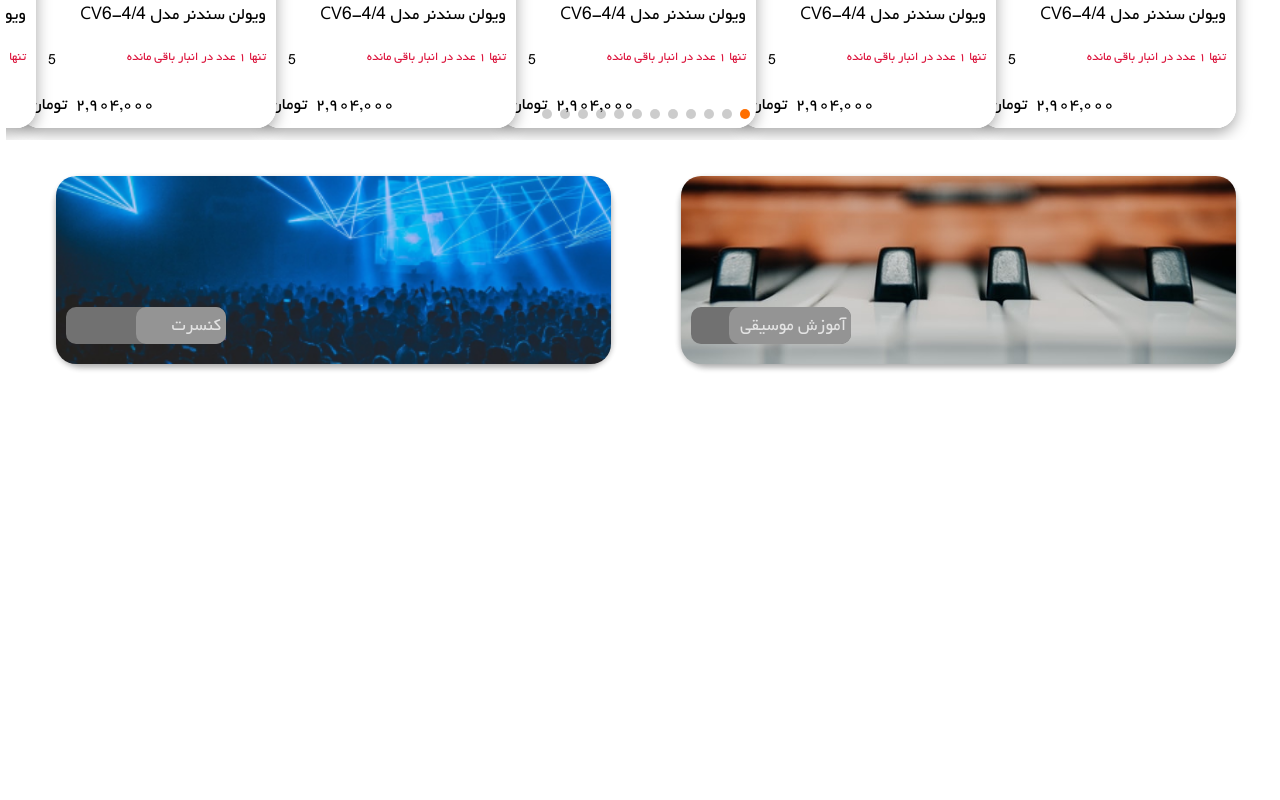
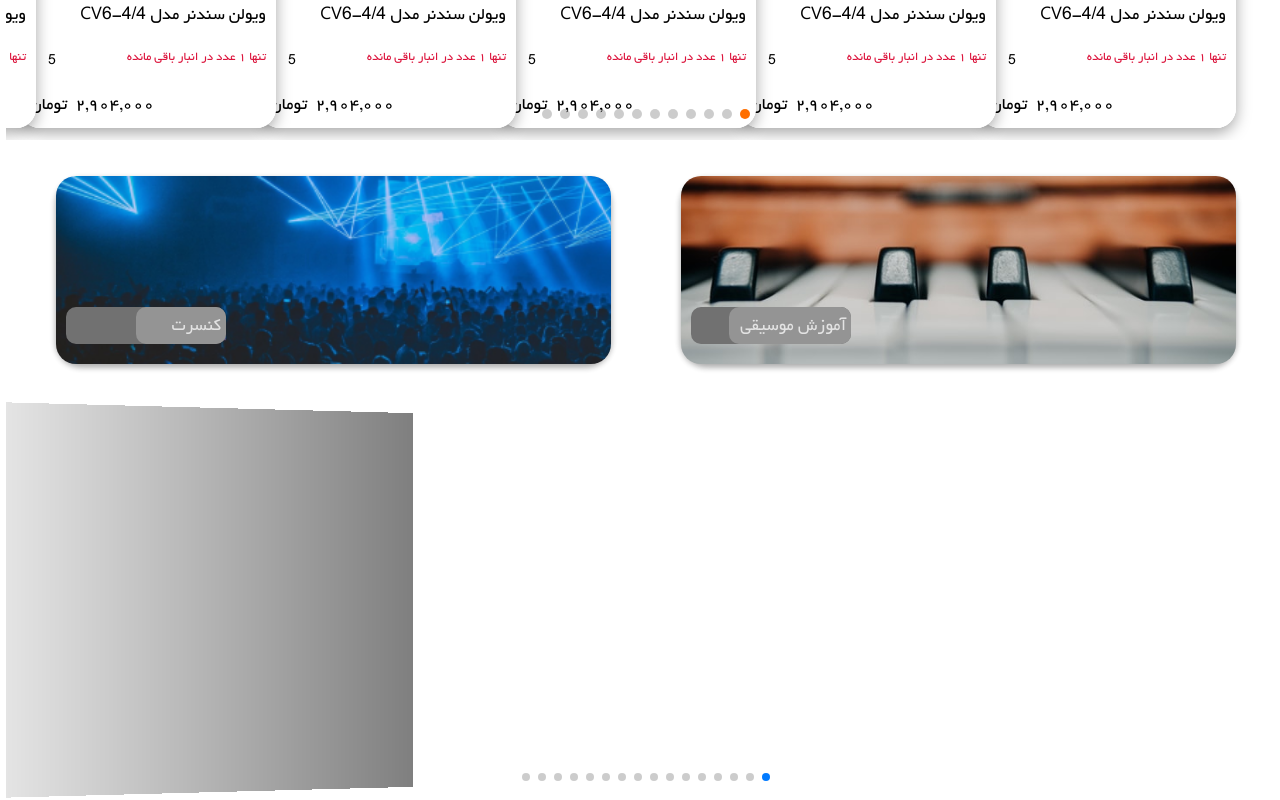
Before and after one commit to sepehrzmn/dokan-shopping-web, a React (Create React App) app: page / in a window 1280 px wide. Shown: the part 1820-2620 px from the top of the page. Before the commit the page ends 2220 px from the top, so only its background shows below. Built offline with nearby package versions, Linux system fonts and the light colour scheme; some icons are missing; a web font is replaced by a local one.

Commit message:
addded Comments

```diff
--- /dev/null
+++ b/src/Components/Comments/Comments.jsx
@@ -0,0 +1,43 @@
+import React from "react";
+import "./comments.css";
+import "swiper/css";
+import "swiper/css/effect-coverflow";
+import "swiper/css/pagination";
+import { Swiper, SwiperSlide } from "swiper/react";
+import { EffectCoverflow, Pagination } from "swiper";
+
+function Comments() {
+	return (
+		<div className="comments">
+			<Swiper
+				effect={"coverflow"}
+				grabCursor={true}
+				centeredSlides={true}
+				slidesPerView={"auto"}
+				style={{ height: "100%", width: "40%", overflow: "visible" }}
+				coverflowEffect={{
+					rotate: 10,
+					stretch: 10,
+					depth: 40,
+					modifier: 1,
+					slideShadows: true,
+				}}
+				pagination={true}
+				modules={[EffectCoverflow, Pagination]}
+				className="mySwiper"
+			>
+				{Array(16)
+					.fill("")
+					.map(() => {
+						return (
+							<SwiperSlide style={{ width: "100%" }}>
+								{/* <Comment /> */}
+							</SwiperSlide>
+						);
+					})}
+			</Swiper>
+		</div>
+	);
+}
+
+export default Comments;
--- /dev/null
+++ b/src/Components/Comments/comments.css
@@ -0,0 +1,4 @@
+.comments {
+	height: 50vh;
+	overflow: hidden;
+}
--- a/src/Components/Home/Home.jsx
+++ b/src/Components/Home/Home.jsx
@@ -1,5 +1,6 @@
 import React from "react";
 import CategoryHome from "../CategoryHome/CategoryHome";
+import Comments from "../Comments/Comments";
 import Introduction from "../Introduction/Introduction";
 import Invitation from "../Invitation/Invitation";
 import Possibilities from "../Possibilities/Possibilities";
@@ -13,6 +14,7 @@ function Home() {
 			<Invitation />
 			<CategoryHome />
 			<Possibilities />
+			<Comments />
 		</>
 	);
 }
```
